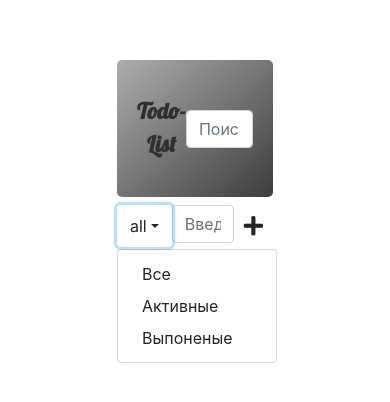
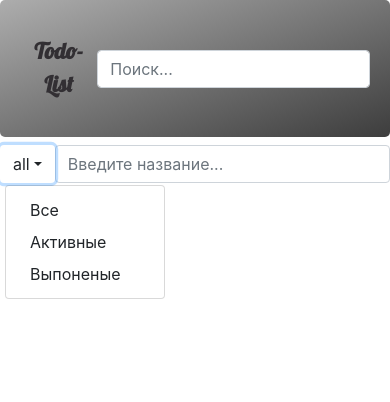
Before and after one commit to LizaBabych/TODO-list, a React (Create React App) app: page / in a window 390 px wide. Both pictures are taken after a click on the button "all". Shown: the top 402 px of the page. Built offline with nearby package versions, Linux system fonts and the light colour scheme.

Commit message:
Add types to reducer and style

```diff
--- a/src/App.css
+++ /dev/null
@@ -1,133 +0,0 @@
-.App {
-  text-align: center;
-}
-
-.App-logo {
-  height: 40vmin;
-  pointer-events: none;
-}
-
-@media (prefers-reduced-motion: no-preference) {
-  .App-logo {
-    animation: App-logo-spin infinite 20s linear;
-  }
-}
-
-.App-header {
-  background-color: #282c34;
-  min-height: 100vh;
-  display: flex;
-  flex-direction: column;
-  align-items: center;
-  justify-content: center;
-  font-size: calc(10px + 2vmin);
-  color: white;
-}
-
-.App-link {
-  color: #61dafb;
-}
-
-@keyframes App-logo-spin {
-  from {
-    transform: rotate(0deg);
-  }
-  to {
-    transform: rotate(360deg);
-  }
-}
-
-.wrapper-list {
-  display: flex;
-  justify-content: space-between;
-  margin: 60px 30% 0 30%;
-  background-image: linear-gradient(to bottom right, #adadad, #3d3d3d);
-  padding: 20px;
-  border-radius: 5px;
-}
-
-.list {
-  padding: 5px;
-  background-color: #d9d9d9;
-  border-bottom: 2px solid #4a444d;
-}
-
-.click-add {
-  margin: 10px;
-  font-size: 22px;
-}
-
-.todo-form {
-  display: flex;
-  margin: 0 30%;
-}
-
-.todo-name {
-  padding-top: 15px;
-  color: #322f33;
-  font-weight: bold;
-  font-size: 22px;
-  font-family: 'Lobster';
-}
-
-.list:hover, .click-add:hover {
-  cursor: pointer;
-}
-
-.form {
-  margin: 0;
-}
-
-.dropdown-menu .dropdown-item:hover {
-  cursor: pointer;
-}
-
-.todos {
-  display: flex;
-  flex-direction: column;
-  margin: 10px 30%;
-}
-
-.element-row {
-  display: flex;
-  justify-content: space-between;
-}
-
-.center {
-  display: flex;
-  justify-content: space-between;
-}
-
-.checked {
-  margin: 0;
-  text-decoration: line-through;
-}
-
-.checked-todo {
-  background-color: #949494;
-}
-
-.navbar {
-  margin: 0 30% 10px 30%;
-}
-
-.show {
-  visibility: visible;
-}
-
-.hide {
-  visibility: hidden;
-}
-
-.new-line {
-  display: flex;
-}
-
-.unchecked {
-  margin: 0;
-  text-decoration: none;
-}
-
-.check-box {
-   border-color: #b3d7ff;
-}
--- a/src/App.tsx
+++ b/src/App.tsx
@@ -1,6 +1,6 @@
 import React from "react";
 import TodoForm from "./components/TodoForm";
-import "./App.css";
+import "./style/App.css";
 
 const App: React.FC = () => {
   return (
--- a/src/components/Todo.tsx
+++ b/src/components/Todo.tsx
@@ -1,4 +1,5 @@
 import React from "react";
+import "../style/todo.css";
 import { ITodo } from "../types";
 import { ITodoComponent } from "../types";
 
@@ -12,7 +13,8 @@ const Todo: React.FC<ITodoComponent> = (props) => {
   const setCheckedTodo = (todo: ITodo) => { dispatch(setChecked(todo)); };
 
   return (
-    <div className="list list-group-item-action list-group-item-secondary center"
+    <div className={"list list-group-item-action list-group-item-secondary center " +
+        (props.todo.checked ? "checked-todo " : "")}
       onClick={() => setCheckedTodo(props.todo)}>
       <div className="element-row ml-1">
         {(props.todo.checked) ? (
@@ -20,7 +22,7 @@ const Todo: React.FC<ITodoComponent> = (props) => {
           ) : ( <i className="hide mt-1 fas fa-check" />
         )}
         <p className={props.todo.checked ? "checked ml-1 " : "unchecked ml-1 "}>
-          {props.todo.name}
+          {props.todo.title}
         </p>
       </div>
       <button className="btn btn-sm" onClick={() => deleteMyTodo(props.todo)}>
--- a/src/components/TodoForm.tsx
+++ b/src/components/TodoForm.tsx
@@ -1,7 +1,9 @@
 import React, { useState } from "react";
 import { useDispatch, useSelector } from "react-redux";
+import "../style/todo.css";
 import Todo from "./Todo";
 import { ITodo } from "../types";
+import { IInitialState } from "../types";
 import { TStateTodo } from "../types";
 
 import { setTodos } from "../store/actions";
@@ -11,40 +13,40 @@ const TodoForm: React.FC = () => {
 
   const dispatch = useDispatch();
 
-  const todos = useSelector((state: any) => state.todos);             // any
+  const todos = useSelector((todos: IInitialState) => todos.todos);
   const setMyTodos = (todo: ITodo) => { dispatch(setTodos(todo)); };
 
-  const [searchName, setSearchName] = useState<string>("");           // Не Name,а туду!!!!
   const [stateTodo, setStateTodo] = useState<TStateTodo>("all");
-  const [search, setSearch] = useState<string>("");
-  const [todoName, setTodoName] = useState<string>("");
+  const [filter, setFilter] = useState<string>("");
+  const [todo, setTodo] = useState<ITodo>({title: "", checked: false, id: 0});
 
-  const clickHandler = () => {
-    if (todoName !== "") {
-      setMyTodos({name: todoName, checked: false, id: 0});
-      setTodoName("");
+  const clickHandler = (): void => {
+    if (todo.title !== "") {
+      setMyTodos(todo);
+      setTodo({...todo, title: ""});
       setStateTodo("all");
+      setFilter("");
     }
   };
 
-  const sendForm = (e: React.FormEvent<HTMLFormElement>) => {
+  const sendForm = (e: React.FormEvent<HTMLFormElement>): void => {
     e.preventDefault();
-    if (search !== "") {
+    if (filter !== "") {
       setStateTodo("search");
     }
   };
 
   return (
-    <>
+    <div className="wrapper">
       <div className="wrapper-list">
         <p className="todo-name">Todo-List</p>
         <form className="form-inline form" onSubmit={sendForm}>
           <input
-            value={search}
+            value={filter}
             className="form-control mr-sm-2"
             type="text"
             placeholder="Поиск..."
-            onChange={(e) => setSearch(e.target.value)}
+            onChange={(e) => setFilter(e.target.value)}
             />
         </form>
       </div>
@@ -57,20 +59,18 @@ const TodoForm: React.FC = () => {
           {stateTodo}
         </button>
         <div className="dropdown-menu">
-          <span className="dropdown-item" onClick={() => setStateTodo("all")}>Все</span>
-          <span className="dropdown-item" onClick={() => setStateTodo("active")}>Активные</span>
-          <span className="dropdown-item" onClick={() => setStateTodo("done")}>Выпоненые</span>
+          <span className="dropdown-item" onClick={() => {setStateTodo("all"); setFilter("");}}>Все</span>
+          <span className="dropdown-item" onClick={() => {setStateTodo("active"); setFilter("");}}>Активные</span>
+          <span className="dropdown-item" onClick={() => {setStateTodo("done"); setFilter("");}}>Выпоненые</span>
         </div>
       </div>
         <input
-          value={todoName}
-          onChange={(e) => setTodoName(e.target.value)}
+          value={todo.title}
+          onChange={(e) => setTodo({...todo, title: e.target.value})}
           className="form-control"
           type="text"
           onKeyPress={(e) => {if (e.key === "Enter") clickHandler();}}
           placeholder="Введите название..." />
-          <i className="click-add fas fa-plus" onClick={() => clickHandler()}/>
-
       </div>
       {stateTodo === "all" ? (
         <div className="todos">
@@ -98,13 +98,13 @@ const TodoForm: React.FC = () => {
         <div className="todos">
           {todos.map((myTodo: ITodo) =>
             <div key={myTodo.id}>
-              {myTodo.name === search && <Todo todo={myTodo}/> }
+              {myTodo.title === filter && <Todo todo={myTodo}/> }
             </div>
           )}
         </div>
       )
     }
-    </>
+    </div>
   );
 };
 
--- a/src/store/actions.ts
+++ b/src/store/actions.ts
@@ -1,22 +1,22 @@
-import { ITodo } from "../types";
+import { ITodo, IAction, SET_TODO, SET_CHECKED, DELETE_TODO } from "../types";
 
-export const setTodos = (todo: ITodo) => {
+export const setTodos = (todo: ITodo): IAction => {
   return {
-    type: "SET_TODO",
+    type: SET_TODO,
     payload: todo,
   };
 };
 
-export const setChecked = (todo: ITodo) => {
+export const setChecked = (todo: ITodo): IAction => {
   return {
-    type: "SET_CHECKED",
+    type: SET_CHECKED,
     payload: todo,
   };
 };
 
-export const deleteTodo = (todo: ITodo) => {
+export const deleteTodo = (todo: ITodo): IAction => {
   return {
-    type: "DELETE_TODO",
+    type: DELETE_TODO,
     payload: todo,
   };
 };
--- a/src/store/reducers.ts
+++ b/src/store/reducers.ts
@@ -1,12 +1,11 @@
 import { IInitialState } from "../types";
+import { IAction } from "../types";
 
-const initialState: IInitialState = {
-  todos: [],
-};
+const initialState: IInitialState = { todos: [] };
 
 let counter: number = 0;
 
-const reducer = (state = initialState, action: any) => {
+const reducer = (state = initialState, action: IAction): IInitialState => {
   switch (action.type) {
     case "SET_TODO":
        return {...state, todos: state?.todos?.concat({...action.payload, id: counter++})};
--- /dev/null
+++ b/src/style/App.css
@@ -0,0 +1,38 @@
+.App {
+  text-align: center;
+}
+
+.App-logo {
+  height: 40vmin;
+  pointer-events: none;
+}
+
+@media (prefers-reduced-motion: no-preference) {
+  .App-logo {
+    animation: App-logo-spin infinite 20s linear;
+  }
+}
+
+.App-header {
+  background-color: #282c34;
+  min-height: 100vh;
+  display: flex;
+  flex-direction: column;
+  align-items: center;
+  justify-content: center;
+  font-size: calc(10px + 2vmin);
+  color: white;
+}
+
+.App-link {
+  color: #61dafb;
+}
+
+@keyframes App-logo-spin {
+  from {
+    transform: rotate(0deg);
+  }
+  to {
+    transform: rotate(360deg);
+  }
+}
--- /dev/null
+++ b/src/style/todo.css
@@ -0,0 +1,81 @@
+.wrapper { margin: 60px 30% 0 30%; }
+
+.wrapper-list {
+  display: flex;
+  justify-content: space-between;
+  background-image: linear-gradient(to bottom right, #adadad, #3d3d3d);
+  padding: 20px;
+  border-radius: 5px;
+}
+
+.list {
+  padding: 15px 5px;
+  background-color: #d9d9d9;
+  border-bottom: 2px solid #4a444d;
+  border-radius: 5px;
+}
+
+.click-add {
+  margin: 10px;
+  font-size: 22px;
+}
+
+.todo-form { display: flex; }
+
+.todo-name {
+  padding-top: 15px;
+  color: #322f33;
+  font-weight: bold;
+  font-size: 22px;
+  font-family: 'Lobster';
+}
+
+.list:hover, .click-add:hover { cursor: pointer; }
+
+.form { margin: 0; }
+
+.dropdown-menu .dropdown-item:hover { cursor: pointer; }
+
+.todos {
+  display: flex;
+  flex-direction: column;
+  margin: 10px 0;
+}
+
+.element-row {
+  display: flex;
+  justify-content: space-between;
+}
+
+.center {
+  display: flex;
+  justify-content: space-between;
+}
+
+.checked {
+  margin: 3px 0 0 0;
+  text-decoration: line-through;
+}
+
+.unchecked {
+  margin: 3px 0 0 0;
+  text-decoration: none;
+}
+
+.checked-todo { background-color: #b0b0b0; }
+
+.show { visibility: visible; }
+
+.hide { visibility: hidden; }
+
+.new-line { display: flex; }
+
+.check-box { border-color: #b3d7ff; }
+
+@media screen and (max-width: 992px) {
+  .wrapper { margin: 0 10%; }
+}
+
+@media screen and (max-width: 767px) {
+  .wrapper { margin: 0; }
+}
--- a/src/types.ts
+++ b/src/types.ts
@@ -1,12 +1,15 @@
+export const SET_TODO: TAction = "SET_TODO";
+export const SET_CHECKED: TAction = "SET_CHECKED";
+export const DELETE_TODO = "DELETE_TODO";
+
 export interface ITodo {
-  name: string,
+  title: string,
   checked: boolean,
   id: number,
 }
 
 export interface IInitialState {
-  todos?: ITodo[],
-  todo?: ITodo,
+  todos: ITodo[],
 }
 
 export interface ITodoComponent {
@@ -15,11 +18,9 @@ export interface ITodoComponent {
 
 export interface IAction {
   type: TAction,
-  payload: Tpayload,
+  payload: ITodo,
 }
 
 export type TStateTodo = 'all' | 'done' | 'active' | 'search';
 
 export type TAction = 'SET_TODO' | 'SET_CHECKED' | 'DELETE_TODO';
-
-export type Tpayload = ITodo | TStateTodo | string;
```
Also changed, not shown: .eslintrc.json.
